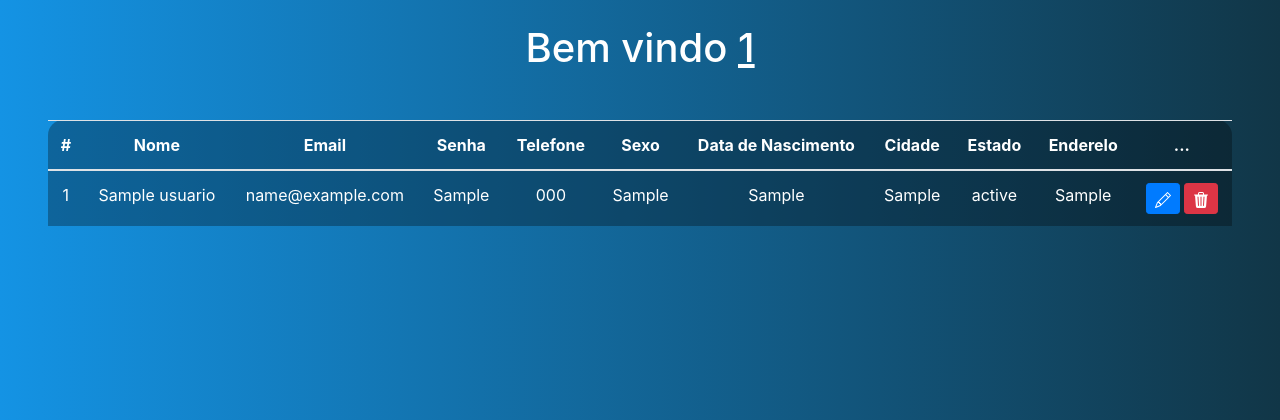
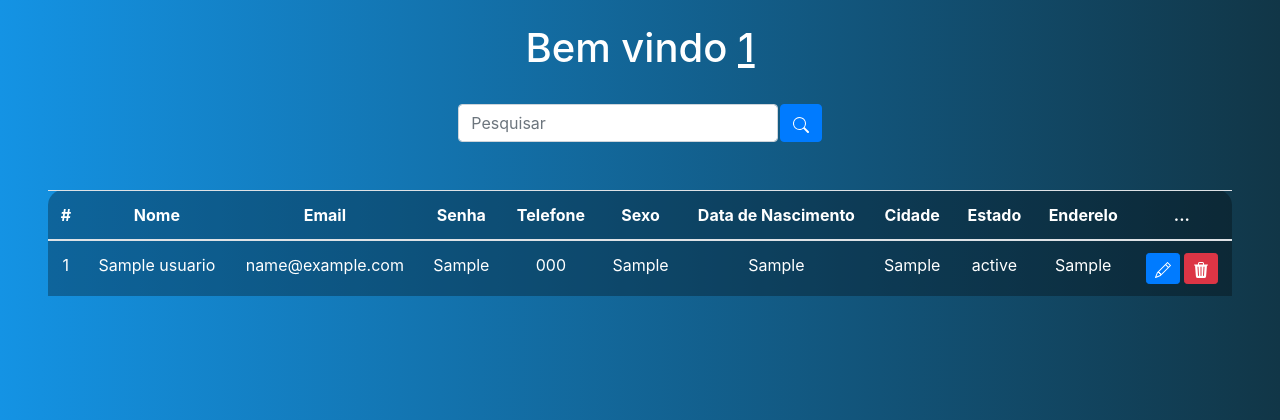
Before and after one commit to MarcosTPL/crudphp, a PHP site: page /sistema.php in a window 1280 px wide. Shown: the part 56-476 px from the top of the page. Run offline with PHP 8.4, Linux system fonts and the light colour scheme; the visitor is signed in with stand-in values (Sample User, id 1); tables that the repository leaves empty or names only in its code hold one stand-in row (values such as "Sample post").

Commit message:
update-03/07-(sistema.php)

```diff
--- a/sistema.php
+++ b/sistema.php
@@ -9,12 +9,16 @@
         header('Location: login.php');
     }
     $logado = $_SESSION['email'];
-
-    $sql = "SELECT * FROM usuarios ORDER BY id DESC";
+    if(!empty($_GET['search']))
+    {
+       echo "contem algo, pesquisar";
+    }
+    else{
+        $sql = "SELECT * FROM usuarios ORDER BY id DESC";
+    }
 
     $result = $conexao->query($sql);
 
-    /*print_r($result);*/
 ?>
 <!DOCTYPE html>
 <html lang="en">
@@ -33,6 +37,11 @@
         .table-bg{
             background: rgba(0, 0, 0, 0.3);
             border-radius: 15px 15px 0 0;
+        }
+        .box-search{
+            display: flex;
+            justify-content: center;
+            gap: .1%;
         }
 
     </style>
@@ -53,6 +62,15 @@
     <?php
         echo "<h1>Bem vindo <u>$logado</u></h1>";
     ?>
+    <br>
+    <div class="box-search">
+        <input type="search" class="form-control w-25" placeholder="Pesquisar" id="pesquisar">
+        <button onclick="searchData()" class="btn btn-primary">
+            <svg xmlns="http://www.w3.org/2000/svg" width="16" height="16" fill="currentColor" class="bi bi-search" viewBox="0 0 16 16">
+                <path d="M11.742 10.344a6.5 6.5 0 1 0-1.397 1.398h-.001c.03.04.062.078.098.115l3.85 3.85a1 1 0 0 0 1.415-1.414l-3.85-3.85a1.007 1.007 0 0 0-.115-.1zM12 6.5a5.5 5.5 0 1 1-11 0 5.5 5.5 0 0 1 11 0z"/>
+            </svg>
+        </button>
+    </div>
     <div class="m-5">
     <table class="table text-white table-bg">
         <thead>
@@ -104,4 +122,19 @@
 </table>
     </div>
 </body>
+<script>
+    var search = document.getElementById('pesquisar');
+
+    search.addEventListener("keydown", function(event){
+        if (event.key == "Enter")
+        {
+            searchData();
+        }
+    });
+
+    function searchData()
+    {
+        window.location = 'sistema.php?search='+search.value;
+    }
+</script>
 </html>
```
